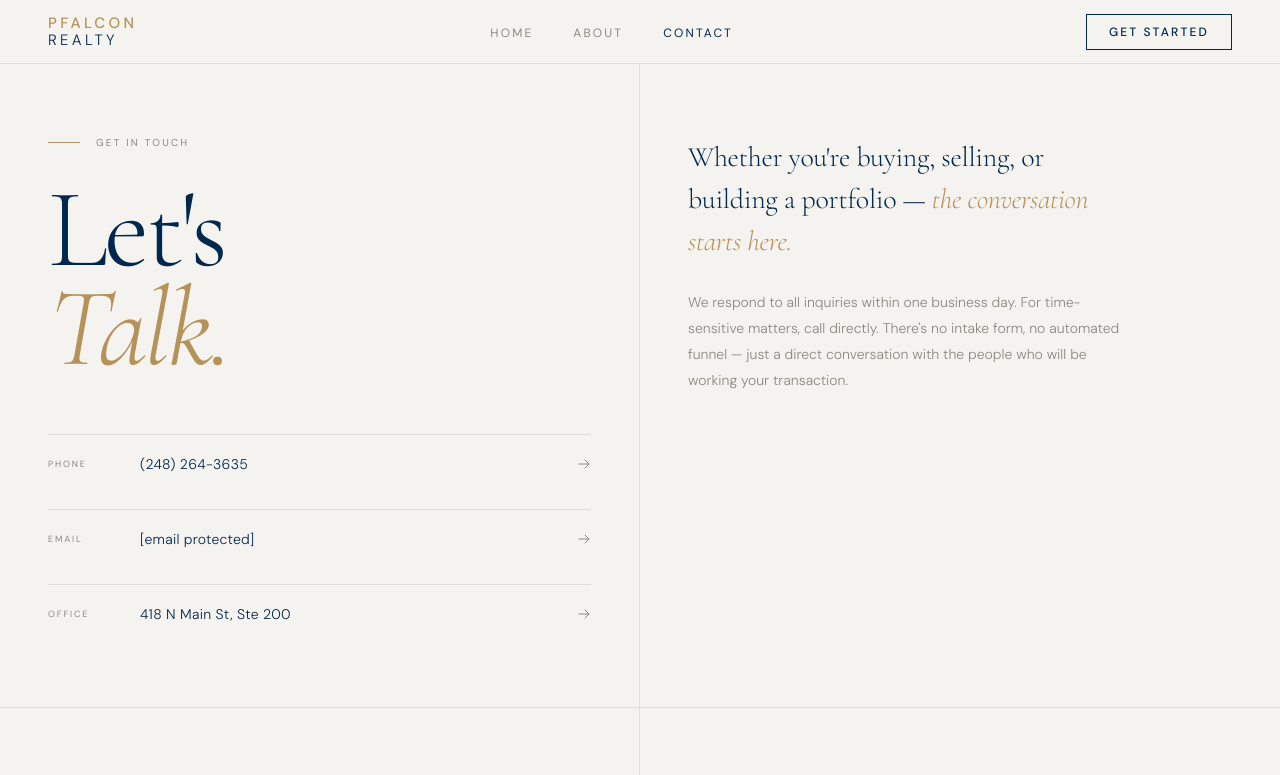
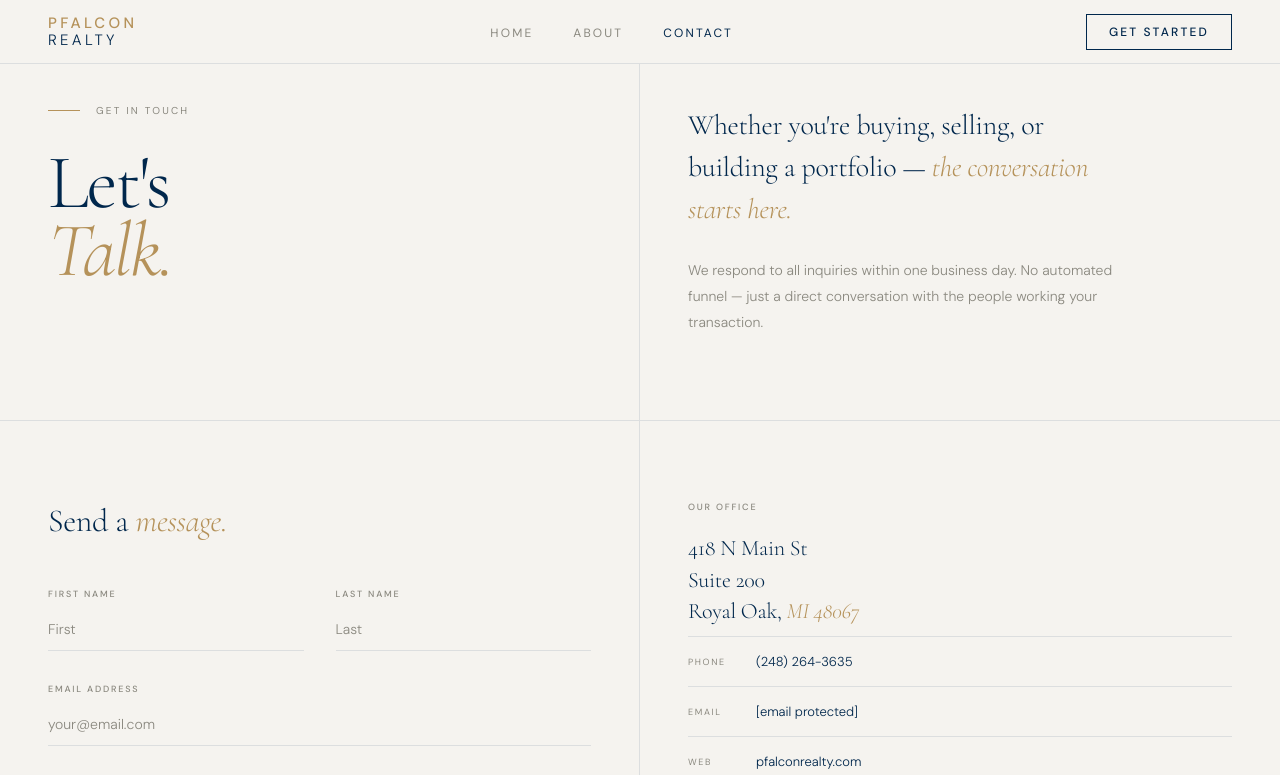
Before and after one commit to TLGX24/pfalcon-realty, a plain HTML site: page contact.html in a window 1280 px wide. Shown: the top 775 px of the page. Drawn offline with nearby package versions, Linux system fonts and the light colour scheme.

Commit message:
Contact: compact header, form visible on load

```diff
--- a/contact.html
+++ b/contact.html
@@ -89,7 +89,7 @@
     border-bottom: 0.5px solid var(--rule);
   }
   .page-header-left {
-    padding: 72px 48px 64px;
+    padding: 40px 48px 36px;
     border-right: 0.5px solid var(--rule);
     display: flex;
     flex-direction: column;
@@ -97,7 +97,7 @@
   }
   .page-title {
     font-family: var(--font-display);
-    font-size: clamp(64px, 9vw, 112px);
+    font-size: clamp(48px, 6vw, 80px);
     font-weight: 300;
     line-height: 0.88;
     letter-spacing: -0.03em;
@@ -141,7 +141,7 @@
   .direct-item:hover .direct-arrow { transform: translateX(4px); }
 
   .page-header-right {
-    padding: 72px 48px 64px;
+    padding: 40px 48px 36px;
     opacity: 0;
     animation: fadeUp 0.8s ease 0.4s forwards;
     display: flex;
@@ -436,23 +436,6 @@
         <span class="t2"><em>Talk.</em></span>
       </h1>
     </div>
-    <div class="header-direct">
-      <a class="direct-item" href="tel:2482643635">
-        <span class="direct-label">Phone</span>
-        <span class="direct-value">(248) 264-3635</span>
-        <svg class="direct-arrow" width="14" height="14" viewBox="0 0 14 14" fill="none"><path d="M2 7h10M8 3l4 4-4 4" stroke="currentColor" stroke-width="1" stroke-linecap="round" stroke-linejoin="round"/></svg>
-      </a>
-      <a class="direct-item" href="/cdn-cgi/l/email-protection#a6d6cbc9d2cac3dfe6d6c0c7cac5c9c8d4c3c7cad2df88c5c9cb">
-        <span class="direct-label">Email</span>
-        <span class="direct-value"><span class="__cf_email__" data-cfemail="85f5e8eaf1e9e0fcc5f5e3e4e9e6eaebf7e0e4e9f1fcabe6eae8">[email&#160;protected]</span></span>
-        <svg class="direct-arrow" width="14" height="14" viewBox="0 0 14 14" fill="none"><path d="M2 7h10M8 3l4 4-4 4" stroke="currentColor" stroke-width="1" stroke-linecap="round" stroke-linejoin="round"/></svg>
-      </a>
-      <a class="direct-item" href="https://maps.google.com/?q=418+N+Main+St+Royal+Oak+MI" target="_blank">
-        <span class="direct-label">Office</span>
-        <span class="direct-value">418 N Main St, Ste 200</span>
-        <svg class="direct-arrow" width="14" height="14" viewBox="0 0 14 14" fill="none"><path d="M2 7h10M8 3l4 4-4 4" stroke="currentColor" stroke-width="1" stroke-linecap="round" stroke-linejoin="round"/></svg>
-      </a>
-    </div>
   </div>
 
   <div class="page-header-right">
@@ -462,7 +445,7 @@
         building a portfolio — <em>the conversation starts here.</em>
       </p>
       <p class="header-body">
-        We respond to all inquiries within one business day. For time-sensitive matters, call directly. There's no intake form, no automated funnel — just a direct conversation with the people who will be working your transaction.
+        We respond to all inquiries within one business day. No automated funnel — just a direct conversation with the people working your transaction.
       </p>
     </div>
   </div>
```
